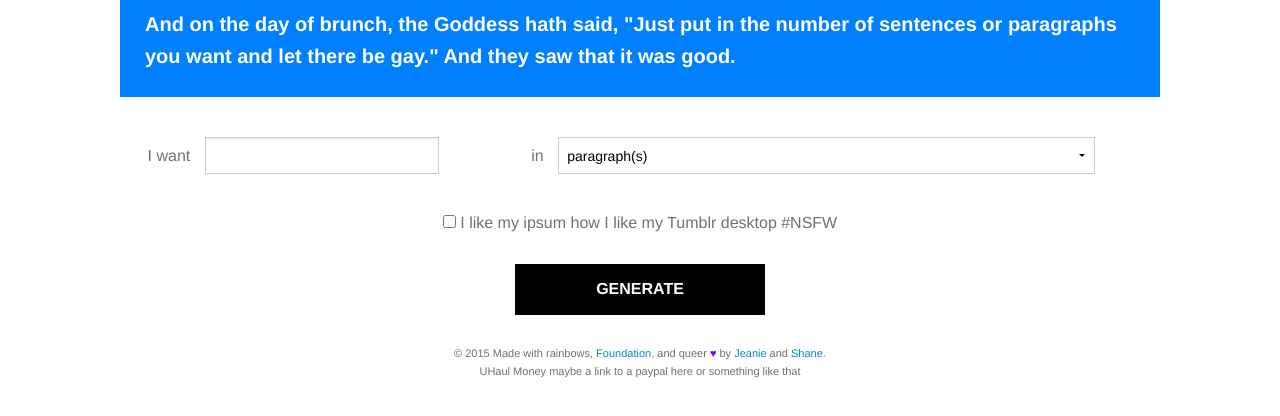
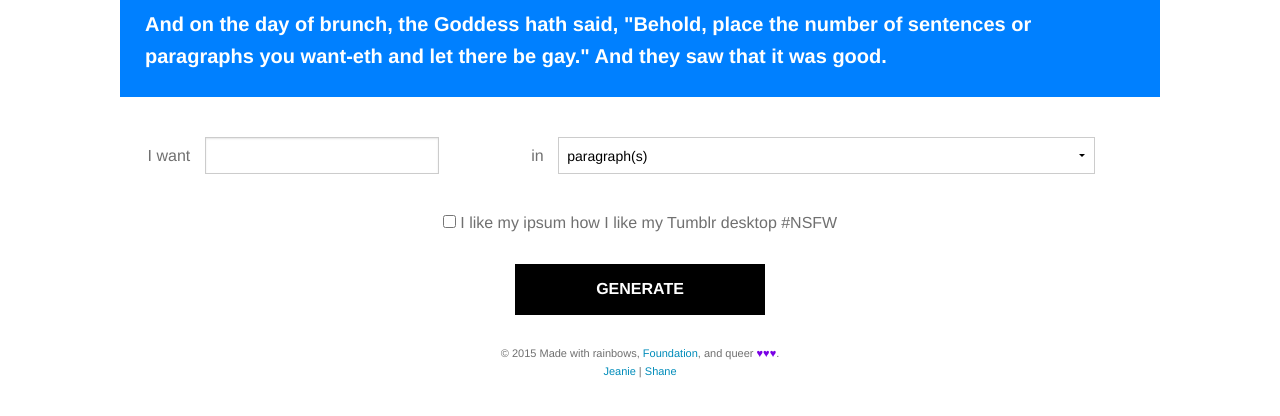
Before and after one commit to jamieshark/rainbow-ipsum, a website: page index.html in a window 1280 px wide. Shown: the part 136-552 px from the top of the page. Drawn offline with Linux system fonts and the light colour scheme; files that its build step writes are made by us from their sources.

Commit message:
Some changes to content.

```diff
--- a/index.html
+++ b/index.html
@@ -23,7 +23,7 @@
         <div class="panel">
           <h1>RAINBOW IPSUM</h1>
           <p>Have some super queer filler text for your next big thing.</p>
-          <p class="small">And on the day of brunch, the Goddess hath said, "Just put in the number of sentences or paragraphs you want and let there be gay." And they saw that it was good.</p>
+          <p class="small">And on the day of brunch, the Goddess hath said, "Behold, place the number of sentences or paragraphs you want-eth and let there be gay." And they saw that it was good.</p>
         </div>
       </div>
     </div>
@@ -68,8 +68,8 @@
     <!-- MAIN END -->
     <!-- FOOTER START -->
     <footer>
-      <p><span id="copyright"></span> Made with rainbows, <a href="https://github.com/zurb/foundation">Foundation</a>, and queer <span class="heart">&hearts;</span> by <a href='https://www.twitter.com/jbeans5'>Jeanie</a> and <a href='https://www.twitter.com/shainasilver'>Shane</a>.</p>
-      <p>UHaul Money maybe a link to a paypal here or something like that</p>
+      <p><span id="copyright"></span> Made with rainbows, <a href="https://github.com/zurb/foundation">Foundation</a>, and queer <span class="heart">&hearts;</span><span class="heart">&hearts;</span><span class="heart">&hearts;</span>.</p>
+      <p><a href='https://www.twitter.com/jbeans5'>Jeanie</a> | <a href='https://www.twitter.com/shainasilver'>Shane</a></p>
     </footer>
     <!-- FOOTER END -->
   </body>
```
